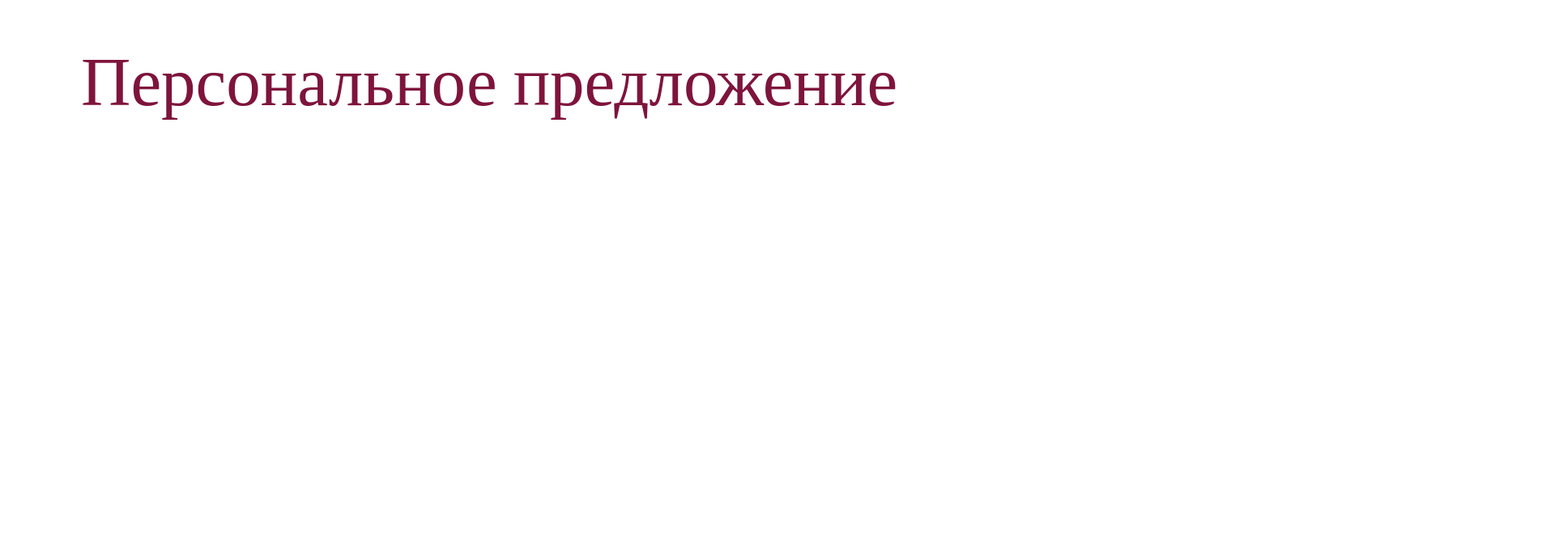
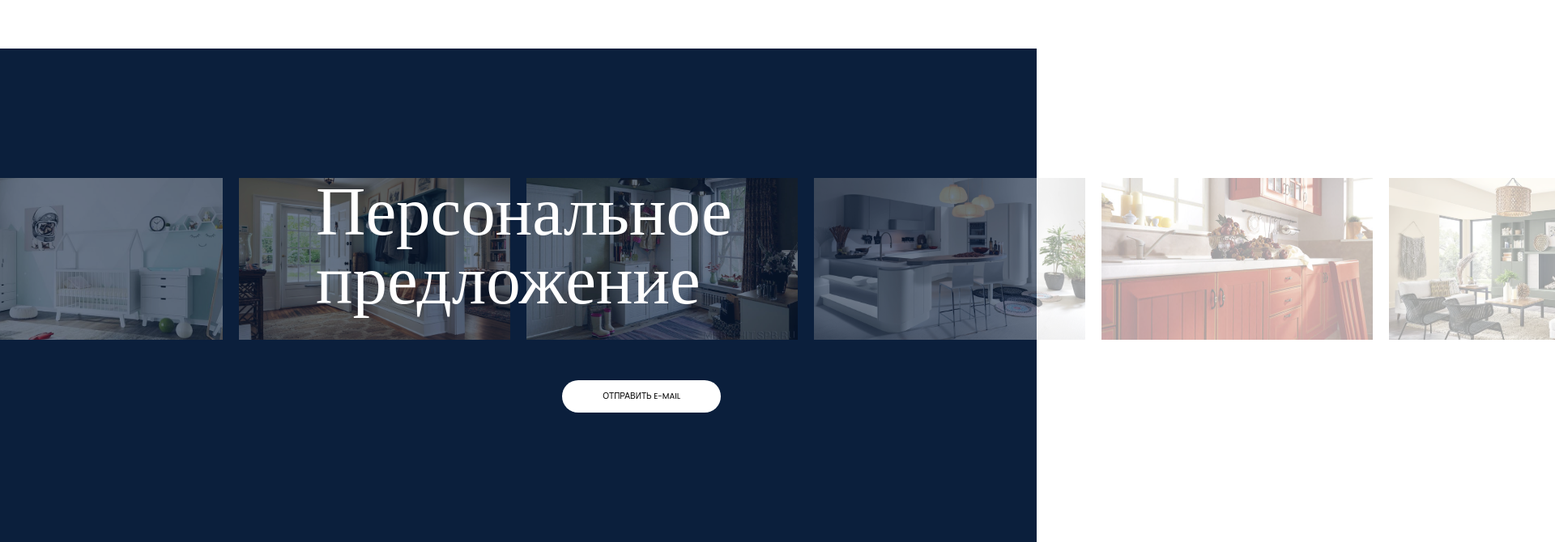
Before and after one commit to olegbutrin/showroom-static-minimal, a website: page index.html in a window 1280 px wide. Shown: the part 2426-3096 px from the top of the page at 81% size, 1920 px wide, since content can reach past the window. Before the commit the page ends 2580 px from the top, so only its background shows below. Drawn offline with nearby package versions, Linux system fonts and the light colour scheme.

Commit message:
Personal

```diff
--- a/index.html
+++ b/index.html
@@ -35,13 +35,27 @@
             <div class="catalog-text-block">
               <h2 class="section-header center">Каталог</h2>
               <div class="catalog-menu-block">
-                <a class="catalog-menu-item active" href="#" data-menu="kitchen">Кухни</a>
-                <a class="catalog-menu-item" href="#" data-menu="childroom">Детские</a>
-                <a class="catalog-menu-item" href="#" data-menu="bedroom">Спальни</a>
-                <a class="catalog-menu-item" href="#" data-menu="livingroom">Для гостиной</a>
-                <a class="catalog-menu-item" href="#" data-menu="sofa">Мягкая мебель</a>
-                <a class="catalog-menu-item" href="#" data-menu="bed">Кровати</a>
-                <a class="catalog-menu-item" href="#" data-menu="hallway">Прихожие</a>
+                <a class="catalog-menu-item active" href="#" data-menu="kitchen"
+                  >Кухни</a
+                >
+                <a class="catalog-menu-item" href="#" data-menu="childroom"
+                  >Детские</a
+                >
+                <a class="catalog-menu-item" href="#" data-menu="bedroom"
+                  >Спальни</a
+                >
+                <a class="catalog-menu-item" href="#" data-menu="livingroom"
+                  >Для гостиной</a
+                >
+                <a class="catalog-menu-item" href="#" data-menu="sofa"
+                  >Мягкая мебель</a
+                >
+                <a class="catalog-menu-item" href="#" data-menu="bed"
+                  >Кровати</a
+                >
+                <a class="catalog-menu-item" href="#" data-menu="hallway"
+                  >Прихожие</a
+                >
               </div>
             </div>
             <div class="catalog-image-block left">
@@ -55,7 +69,6 @@
               </div>
             </div>
           </div>
-
         </section>
 
         <!-- STYLES -->
@@ -67,11 +80,21 @@
             </div>
             <div class="styles-menu-block">
               <a class="styles-menu-item" href="#" data-menu="bed">Классика</a>
-              <a class="styles-menu-item" href="#" data-menu="bedroom">Неоклассика</a>
-              <a class="styles-menu-item" href="#" data-menu="childroom">Лофт</a>
-              <a class="styles-menu-item" href="#" data-menu="hallway">Минимализм</a>
-              <a class="styles-menu-item" href="#" data-menu="kitchen">Сканди</a>
-              <a class="styles-menu-item" href="#" data-menu="livingroom">Контемпорари</a>
+              <a class="styles-menu-item" href="#" data-menu="bedroom"
+                >Неоклассика</a
+              >
+              <a class="styles-menu-item" href="#" data-menu="childroom"
+                >Лофт</a
+              >
+              <a class="styles-menu-item" href="#" data-menu="hallway"
+                >Минимализм</a
+              >
+              <a class="styles-menu-item" href="#" data-menu="kitchen"
+                >Сканди</a
+              >
+              <a class="styles-menu-item" href="#" data-menu="livingroom"
+                >Контемпорари</a
+              >
             </div>
           </div>
         </section>
@@ -81,12 +104,35 @@
           <h2 class="section-header">Коллекции</h2>
         </section>
 
-        <!-- PERSONAL -->
-        <section id="personal" class="page personal">
-          <h2 class="section-header">Персональное предложение</h2>
-        </section>
       </main>
     </div>
+
+    <!-- PERSONAL -->
+    <aside id="personal">
+      <div class="personal-list-wrapper">
+        <div class="personal-list-form">
+          <h2 class="section-header">Персональное предложение</h2>
+          <div class="button">Отправить e-mail</div>
+        </div>
+        <div class="personal-film">
+          <div class="personal-film-item first" data-menu="bed"></div>
+          <div class="personal-film-item second" data-menu="bed"></div>
+          <div class="personal-film-item first" data-menu="bedroom"></div>
+          <div class="personal-film-item second" data-menu="bedroom"></div>
+          <div class="personal-film-item first" data-menu="childroom"></div>
+          <div class="personal-film-item second" data-menu="childroom"></div>
+          <div class="personal-film-item first" data-menu="hallway"></div>
+          <div class="personal-film-item second" data-menu="hallway"></div>
+          <div class="personal-film-item first" data-menu="kitchen"></div>
+          <div class="personal-film-item second" data-menu="kitchen"></div>
+          <div class="personal-film-item first" data-menu="livingroom"></div>
+          <div class="personal-film-item second" data-menu="livingroom"></div>
+          <div class="personal-film-item first" data-menu="sofa"></div>
+          <div class="personal-film-item second" data-menu="sofa"></div>
+        </div>
+      </div>
+    </aside>
+
     <script type="text/javascript" src="js/index.js"></script>
   </body>
 </html>
--- a/js/index.js
+++ b/js/index.js
@@ -39,4 +39,9 @@ $(() => {
       holder.style.animation = null;
     });
   });
+
+  $(".styles-menu-item").on("click", (e) => {
+    e.preventDefault();
+    e.stopPropagation();
+  });
 });
--- a/scss/defaults.scss
+++ b/scss/defaults.scss
@@ -44,6 +44,21 @@ $catnames: "bed", "bedroom", "childroom", "hallway", "kitchen", "livingroom", "s
   }
 }
 
+@mixin button ($color, $background) {
+  display: block;
+  font-family: "Poppins", sans-serif;
+  font-size: 10px;
+  line-height: 40px;
+  font-weight: 400;
+  vertical-align: middle;
+  text-transform: uppercase;
+  padding: 0 50px;
+  border-radius: 100px;
+  cursor: pointer;
+  color: $color;
+  background-color: $background;
+}
+
 @keyframes fadein {
   0% { opacity: 0; }
   100% { opacity: 1; }
--- a/scss/main.scss
+++ b/scss/main.scss
@@ -28,7 +28,6 @@ a {
 }
 
 .wrapper {
-  height: 100%;
   max-width: $bp1400;
   margin-left: auto;
   margin-right: auto;
@@ -374,6 +373,59 @@ a {
 
 // PERSONAL
 
+#personal {
+  padding: 0;
+  width: 100%;
+}
+
 .personal-list-wrapper {
+  @include flex(column);
+  position: relative;
+  align-items: center;
   background-color: $dark;
+  padding: 160px 0;
 }
+
+.personal-list-form {
+  @include flex(column);
+  gap: 80px;
+  width: 500px;
+  z-index: 10;
+
+  .section-header {
+    color: white;
+  }
+
+  .button {
+    @include button(black, white);
+    align-self: flex-end;
+  }
+}
+
+.personal-film {
+  @include flex(row);
+  gap: 20px;
+  position: absolute;
+  left: 50%;
+  transform: translate(-50%, 0);
+}
+
+.personal-film-item {
+  display: block;
+  width: 335px;
+  height: 200px;
+  background-repeat: no-repeat;
+  background-size: cover;
+  background-position: center;
+  opacity: 0.4;
+  @each $cat in $catnames {
+    &[data-menu="#{$cat}"] {
+      &.first {
+        background-image: url("../assets/images/#{$cat}_1.jpg");
+      }
+      &.second {
+        background-image: url("../assets/images/#{$cat}_2.jpg");
+      }
+    }
+  }
+}
```
Also changed, not shown: css/main.css.
